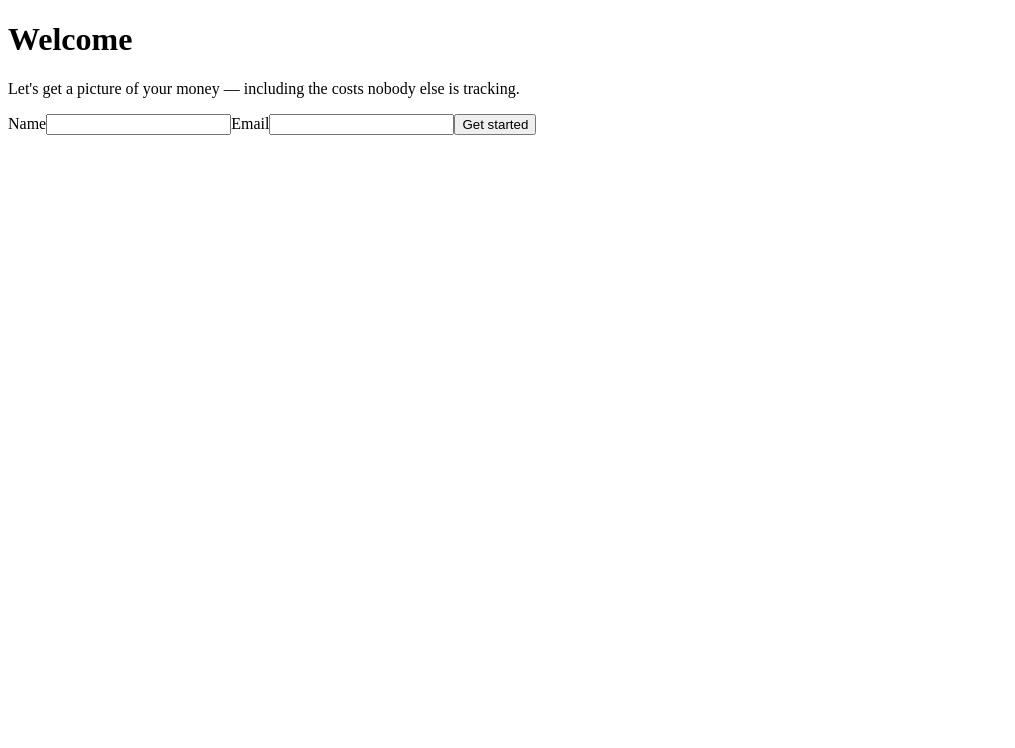
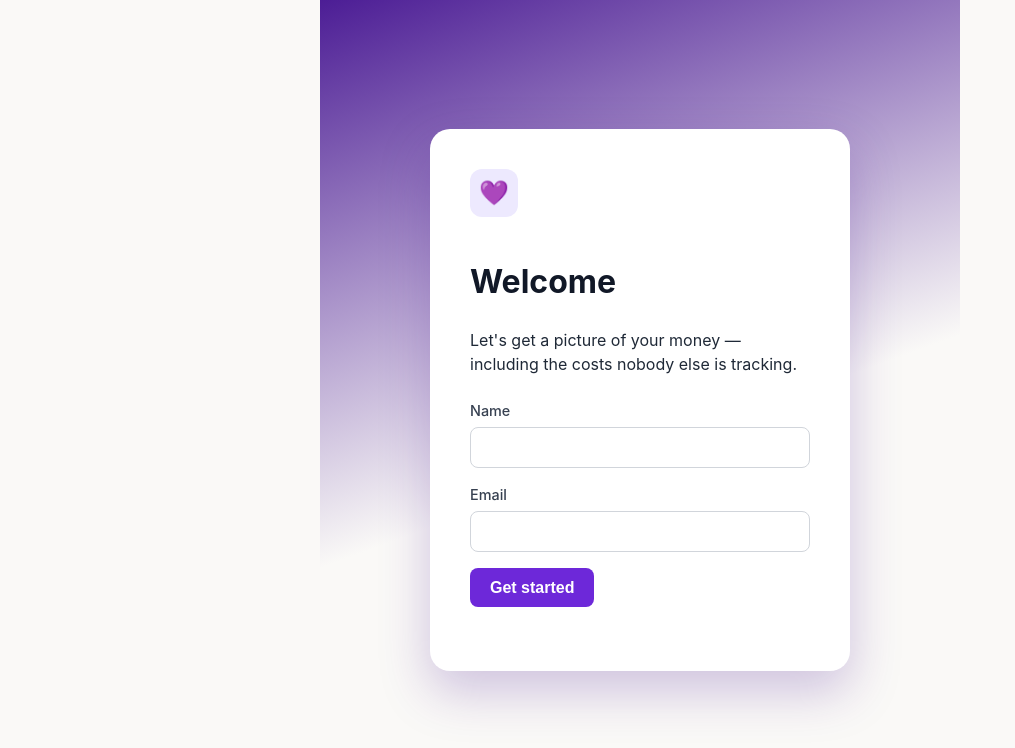
Before and after one commit to advika2209/SheWell-Finance, a React (Vite) app: page / in a window 1280 px wide. Shown: the top 748 px of the page, without its empty margins (0-1015 px from the left). Built offline with nearby package versions, Linux system fonts and the light colour scheme.

Commit message:
First version of the website

```diff
--- a/src/components/StashCard.jsx
+++ b/src/components/StashCard.jsx
@@ -0,0 +1,15 @@
+export default function StashCard({ safetyPremium, stashTarget,
+weeklySetAside }) {
+ return (
+ <div className="stash-card">
+ <p>Your estimated monthly safety premium is ₹{safetyPremium}.</p>
+ <p>
+ We suggest building a stash of ₹{stashTarget} — about three months of
+that cost —
+ as a cushion for months when it runs higher than usual.
+ </p>
+ <p>Putting aside roughly ₹{Math.round(weeklySetAside)} a week would get
+you there in about 12 weeks.</p>
+ </div>
+ );
+}
--- a/src/hooks/useUser.js
+++ b/src/hooks/useUser.js
@@ -1,19 +1,20 @@
 // src/hooks/useUser.js
-import { useState, useEffect } from 'react';
+import { useState } from 'react';
 import { getUser, setUser as saveUser, clearUser } from '../lib/storage';
+
 export function useUser() {
- const [user, setUserState] = useState(null);
- useEffect(() => {
- setUserState(getUser());
- }, []);
+  const [user, setUserState] = useState(() => getUser());
+
   function login(name, email) {
     const newUser = { name, email };
     saveUser(newUser);
     setUserState(newUser);
   }
+
   function logout() {
     clearUser();
     setUserState(null);
   }
+
   return { user, login, logout };
 }
--- a/src/pages/SignUp.jsx
+++ b/src/pages/SignUp.jsx
@@ -2,27 +2,30 @@
 import { useState } from 'react';
 import { useNavigate } from 'react-router-dom';
 import { useUser } from '../hooks/useUser';
+
 export default function SignUp() {
   const [name, setName] = useState('');
   const [email, setEmail] = useState('');
   const { login } = useUser();
   const navigate = useNavigate();
+
   function handleSubmit(e) {
     e.preventDefault();
     if (!name.trim() || !email.trim()) return;
     login(name.trim(), email.trim());
     navigate('/dashboard');
   }
+
   return (
     <div className="signup-page">
+      <div className="signup-card">
+        <div className="signup-badge">💜</div>
         <h1>Welcome</h1>
- <p>Let's get a picture of your money — including the costs nobody else is
-tracking.</p>
+        <p>Let's get a picture of your money — including the costs nobody else is tracking.</p>
         <form onSubmit={handleSubmit}>
           <label>
             Name
- <input value={name} onChange={(e) => setName(e.target.value)} required
-/>
+            <input value={name} onChange={(e) => setName(e.target.value)} required />
           </label>
           <label>
             Email
@@ -31,5 +34,6 @@ tracking.</p>
           <button type="submit">Get started</button>
         </form>
       </div>
+    </div>
   );
 }
--- a/src/styles/index.css
+++ b/src/styles/index.css
@@ -0,0 +1,216 @@
+   @import url('https://fonts.googleapis.com/css2?family=Poppins:wght@600;700&family=Inter:wght@400;500;600&display=swap');
+*{
+    box-sizing: border-box;
+}
+body {
+ margin: 0;
+ font-family: -apple-system, BlinkMacSystemFont, 'Segoe UI', Roboto, sans-serif;
+ background-color: #FAF9F7;
+ color: #1F2937;
+ line-height: 1.5;
+}
+h1, h2, h3 {
+ color: #111827;
+}
+/* ---- Navbar ---- */
+.navbar {
+ display: flex;
+ gap: 1.5rem;
+ padding: 1rem 2rem;
+ background-color: #4C1D95;
+ align-items: center;
+}
+.navbar a {
+ margin-right: 1rem;
+ color: #EDE9FE;
+ text-decoration: none;
+ font-weight: 500;
+ padding: 0.25rem 0;
+ border-bottom: 2px solid transparent;
+}
+.navbar a:hover {
+ border-bottom: 2px solid #F97316;
+}
+/* ---- Page containers ---- */
+.signup-page,
+.dashboard-page,
+.expense-tracker-page,
+.safety-survey-page,
+.stash-suggestion-page,
+.peer-feed-page {
+ max-width: 640px;
+ margin: 0 auto;
+ padding: 2rem 1.5rem;
+}
+/* ---- Forms (applies everywhere, classed or not) ---- */
+form {
+display: flex;
+ flex-direction: column;
+ gap: 1rem;
+ margin: 1.5rem 0;
+}
+label {
+ display: flex;
+ flex-direction: column;
+ gap: 0.35rem;
+ font-size: 0.9rem;
+ color: #374151;
+ font-weight: 500;
+}
+input, select {
+ padding: 0.6rem 0.75rem;
+ border: 1px solid #D1D5DB;
+ border-radius: 8px;
+ font-size: 1rem;
+ font-family: inherit;
+}
+input:focus, select:focus {
+ outline: none;
+ border-color: #6D28D9;
+ box-shadow: 0 0 0 3px rgba(109, 40, 217, 0.15);
+}
+button {
+ padding: 0.65rem 1.25rem;
+ background-color: #6D28D9;
+ color: white;
+ border: none;
+ border-radius: 8px;
+ font-size: 1rem;
+ font-weight: 600;
+ cursor: pointer;
+ align-self: flex-start;
+}
+button:hover {
+ background-color: #5B21B6;
+}
+/* ---- Expense tracker ---- */
+.filter-row {
+ display: flex;
+ gap: 0.5rem;
+ margin-bottom: 1rem;
+}
+.filter-row button {
+ background-color: white;
+ color: #6D28D9;
+ border: 1px solid #6D28D9;
+ padding: 0.4rem 0.9rem;
+ font-size: 0.85rem;
+}
+.filter-row button.active {
+ background-color: #6D28D9;
+ color: white;
+}
+.expense-list {
+ list-style: none;
+ padding: 0;
+}
+.expense-list li {
+ display: flex;
+ justify-content: space-between;
+ gap: 0.75rem;
+ padding: 0.75rem 0;
+ border-bottom: 1px solid #E5E7EB;
+ font-size: 0.9rem;
+}
+.expense-category {
+ text-transform: capitalize;
+ font-weight: 600;
+ color: #6D28D9;
+ min-width: 80px;
+ margin-right: 0.75rem;
+}
+.expense-amount {
+ font-weight: 600;
+ margin-right: 0.75rem;
+}
+.expense-note {
+ flex: 1;
+ color: #6B7280;
+}
+.expense-month {
+ color: #9CA3AF;
+ font-size: 0.8rem;
+}
+/* ---- Dashboard totals ---- */
+.totals {
+    background-color: white;
+ border-radius: 12px;
+ padding: 1.25rem 1.5rem;
+ margin-top: 1rem;
+ box-shadow: 0 1px 3px rgba(0,0,0,0.08);
+}
+.totals p {
+ display: flex;
+ justify-content: space-between;
+ margin: 0.4rem 0;
+}
+/* ---- Safety survey ---- */
+.survey-question {
+ background-color: white;
+ border-radius: 10px;
+ padding: 1rem 1.25rem;
+ margin-bottom: 0.75rem;
+ box-shadow: 0 1px 2px rgba(0,0,0,0.06);
+}
+.survey-result {
+ background-color: #FFF7ED;
+ border: 1px solid #F97316;
+ border-radius: 12px;
+ padding: 1.25rem 1.5rem;
+ margin-top: 1.5rem;
+}
+/* ---- Stash card ---- */
+.stash-card {
+ background-color: white;
+ border-radius: 12px;
+ padding: 1.5rem;
+ box-shadow: 0 1px 3px rgba(0,0,0,0.08);
+ border-left: 4px solid #0D9488;
+}
+/* ---- Peer feed ---- */
+.thread-card {
+ background-color: white;
+ border-radius: 10px;
+ padding: 1.25rem 1.5rem;
+ margin-bottom: 1rem;
+ box-shadow: 0 1px 2px rgba(0,0,0,0.06);
+}
+.thread-tag {
+ display: inline-block;
+ background-color: #EDE9FE;
+ color: #6D28D9;
+ font-size: 0.75rem;
+ font-weight: 600;
+ padding: 0.2rem 0.6rem;
+ border-radius: 999px;
+ text-transform: capitalize;
+ margin-bottom: 0.5rem;
+}
+.signup-page {
+  min-height: 100vh;
+  display: flex;
+  align-items: center;
+  justify-content: center;
+  background: linear-gradient(160deg, #4C1D95 0%, #FAF9F7 55%);
+}
+
+.signup-card {
+  background: white;
+  max-width: 420px;
+  width: 100%;
+  padding: 2.5rem;
+  border-radius: 20px;
+  box-shadow: 0 20px 50px rgba(76, 29, 149, 0.25);
+}
+
+.signup-badge {
+  display: inline-flex;
+  align-items: center;
+  justify-content: center;
+  width: 48px;
+  height: 48px;
+  border-radius: 12px;
+  background: #EDE9FE;
+  font-size: 1.5rem;
+  margin-bottom: 1.25rem;
+}
```
Also changed, not shown: src/peerThreadsSeed.js (deleted, +0 -39 lines), src/App.css (deleted). Lines whose indentation alone changed are shown as unchanged.
